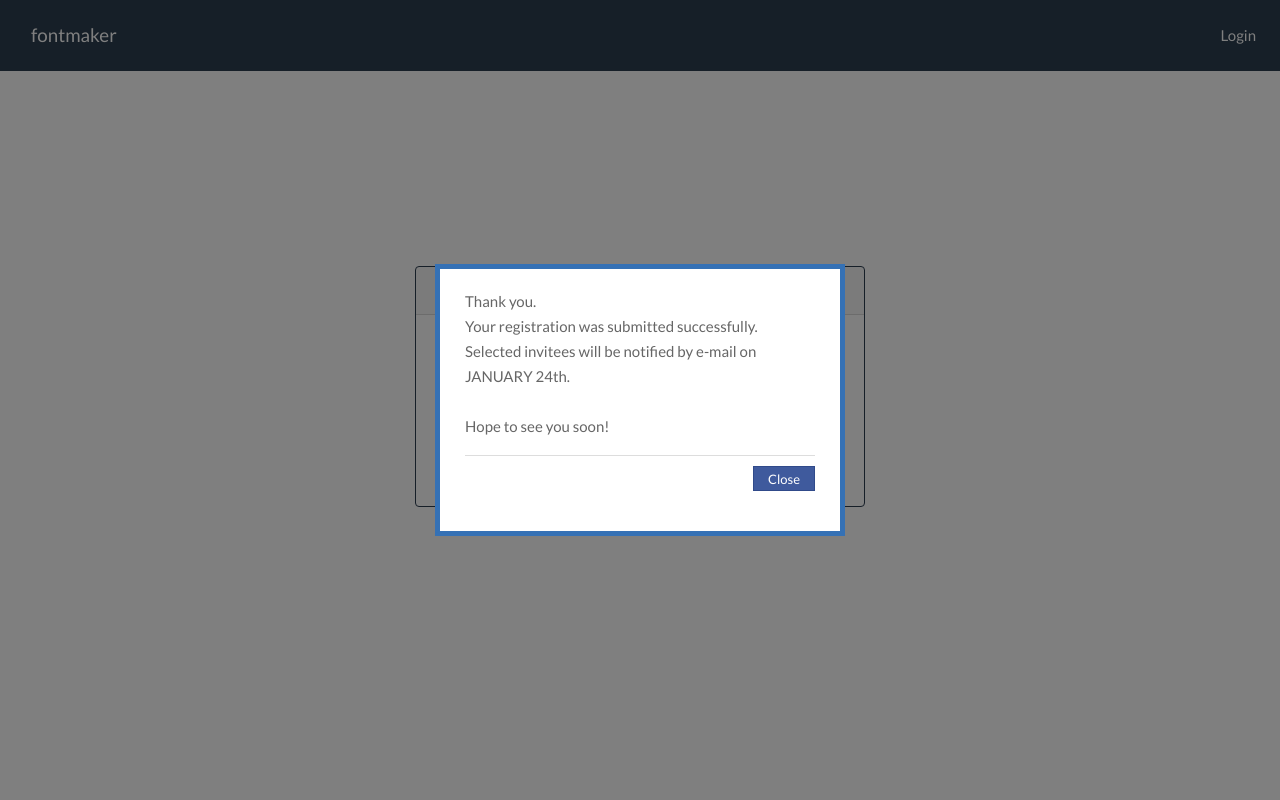
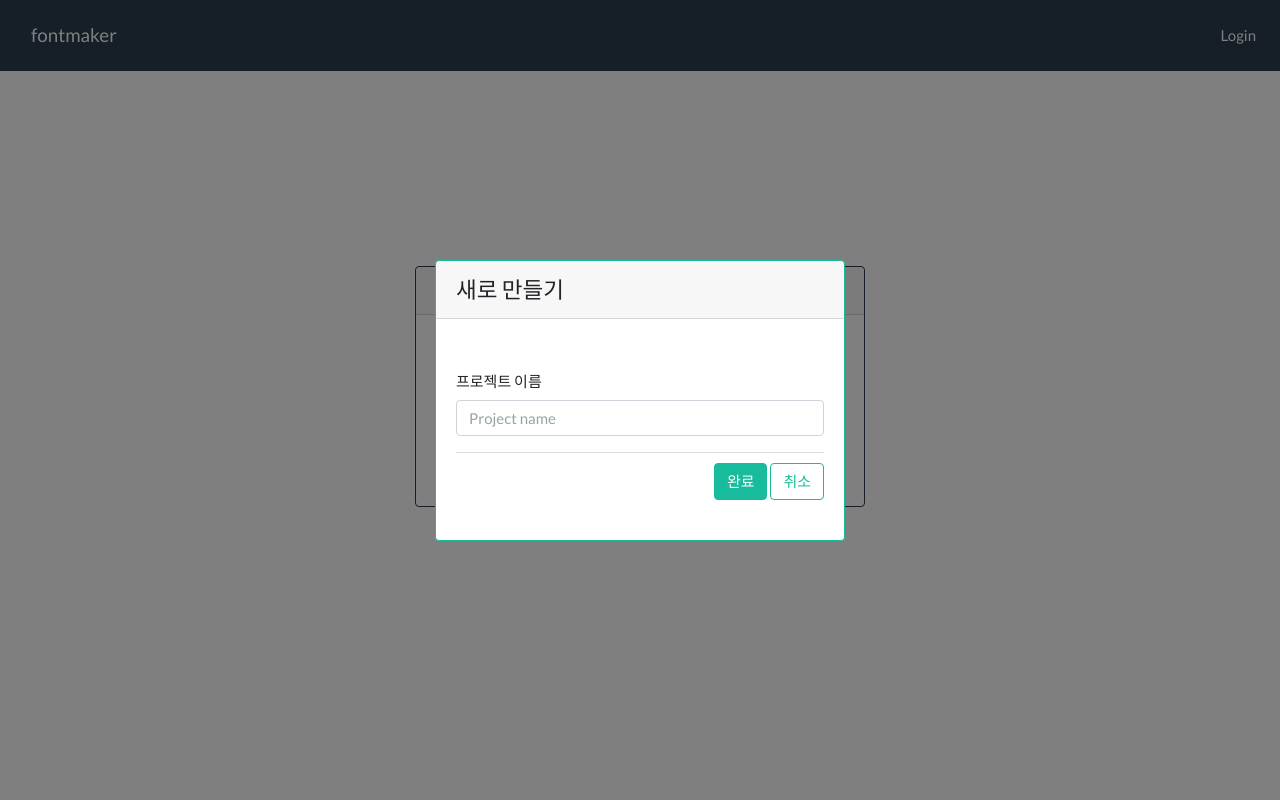
Before and after one commit to Howon-Shin/SaaS-font, a Django app: page /fontmaker/ in a window 1280 px wide, after a click on "새로 만들기". Run offline with Django 3.2, Linux system fonts and the light colour scheme; some libraries are stand-ins or nearby versions.

Commit message:
프로젝트 초기 팝업 화면 모양만

```diff
--- a/fontmaker/static/css/styles.css
+++ b/fontmaker/static/css/styles.css
@@ -24,12 +24,7 @@ html, body
 }
 
 .pop-layer .pop-container {
-  padding: 20px 25px;
-}
 
-.pop-layer p.ctxt {
-  color: #666;
-  line-height: 25px;
 }
 
 .pop-layer .btn-r {
@@ -48,7 +43,6 @@ html, body
   width: 410px;
   height: auto;
   background-color: #fff;
-  border: 5px solid #3571B5;
   z-index: 10;
 }
 
@@ -78,23 +72,50 @@ html, body
   display: block;
 }
 
-a.btn-layerClose {
-  display: inline-block;
-  height: 25px;
-  padding: 0 14px 0;
-  border: 1px solid #304a8a;
-  background-color: #3f5a9d;
-  font-size: 13px;
-  color: #fff;
-  line-height: 25px;
+.pop-layer2 .btn-r {
+  width: 100%;
+  margin: 10px 0 20px;
+  padding-top: 10px;
+  border-top: 1px solid #DDD;
+  text-align: right;
 }
 
-a.btn-layerClose:hover {
-  border: 1px solid #091940;
-  background-color: #1f326a;
-  color: #fff;
+.pop-layer2 {
+  display: none;
+  position: absolute;
+  top: 50%;
+  left: 50%;
+  width: 410px;
+  height: auto;
+  background-color: #fff;
+  z-index: 10;
 }
 
+.dim-layer2 {
+  display: none;
+  position: fixed;
+  _position: absolute;
+  top: 0;
+  left: 0;
+  width: 100%;
+  height: 100%;
+  z-index: 100;
+}
+
+.dim-layer2 .dimBg2 {
+  position: absolute;
+  top: 0;
+  left: 0;
+  width: 100%;
+  height: 100%;
+  background: #000;
+  opacity: .5;
+  filter: alpha(opacity=50);
+}
+
+.dim-layer2 .pop-layer2 {
+  display: block;
+}
 
 /************ draw-font ************/
 .pj-container
--- a/fontmaker/static/js/jquery.js
+++ b/fontmaker/static/js/jquery.js
@@ -1,19 +1,36 @@
 $(document).ready(function(){
-    $('.card-title').click(function(){
-        var $href = $(this).attr('href');
-        layer_popup($href);
-        console.log('jquery');
+    $('.card-title-new').click(function(){
+        let $href = $(this).attr('href');
+        layer_popup($href, 1);
+    });
+    $('.card-title-open').click(function(){
+        let $href2 = $(this).attr('href');
+        layer_popup($href2, 2);
     });
 });
 
-function layer_popup(el) {
+function layer_popup(el, num) {
 
-    var $el = $(el);    //레이어의 id를 $el 변수에 저장
-    var isDim = $el.prev().hasClass('dimBg'); //dimmed 레이어를 감지하기 위한 boolean 변수
+    // 새로 만들기 와 프로젝트 불러오기 구분용
+    let dimBg, _dimlayer, _popupclose, _layer;
+    if (num === 1) {
+        dimBg = 'dimBg';
+        _dimlayer = '.dim-layer';
+        _popupclose = '.popup-close';
+        _layer = '.layer .dimBg';
+    } else {
+        dimBg = 'dimBg2';
+        _dimlayer = '.dim-layer2';
+        _popupclose = '.popup-close2';
+        _layer = '.layer2 .dimBg2';
+    }
 
-    isDim ? $('.dim-layer').fadeIn() : $el.fadeIn();
+    let $el = $(el);    //레이어의 id를 $el 변수에 저장
+    let isDim = $el.prev().hasClass(dimBg); //dimmed 레이어를 감지하기 위한 boolean 변수
 
-    var $elWidth = ~~($el.outerWidth()),
+    isDim ? $(_dimlayer).fadeIn() : $el.fadeIn();
+
+    let $elWidth = ~~($el.outerWidth()),
         $elHeight = ~~($el.outerHeight()),
         docWidth = $(document).width(),
         docHeight = $(document).height();
@@ -28,13 +45,13 @@ function layer_popup(el) {
         $el.css({top: 0, left: 0});
     }
 
-    $el.find('a.btn-layerClose').click(function(){
-        isDim ? $('.dim-layer').fadeOut() : $el.fadeOut(); // 닫기 버튼을 클릭하면 레이어가 닫힌다.
+    $el.find(_popupclose).click(function(){
+        isDim ? $(_dimlayer).fadeOut() : $el.fadeOut(); // 닫기 버튼을 클릭하면 레이어가 닫힌다.
         return false;
     });
 
-    $('.layer .dimBg').click(function(){
-        $('.dim-layer').fadeOut();
+    $(_layer).click(function(){
+        $(_dimlayer).fadeOut();
         return false;
     });
 }
--- a/fontmaker/templates/base_generic.html
+++ b/fontmaker/templates/base_generic.html
@@ -37,32 +37,47 @@
         <div class="card border-primary mb-3">
             <div class="card-header">Index</div>
             <div class="card-body">
-                <a class="card-title" href="#layer2" style="font-size:1.5em">새로 만들기</a>
+                <a class="card-title-new" href="#layer2" style="font-size:1.5em">새로 만들기</a>
                 <p class="card-text">Make new font file.</p>
                 <br>
-                <a class="card-title" href="{% url 'draw' pk=1 %}" style="font-size:1.5em">프로젝트 불러오기</a>
+                <a class="card-title-open" href="#layer3" style="font-size:1.5em">프로젝트 불러오기</a>
                 <p class="card-text">Open existing project.</p>
             </div>
         </div>
     </div>
 </div>
-
+<!--새로만들기 누르면 나오는 layered popup-->
 <div class="dim-layer">
     <div class="dimBg"></div>
-    <div id="layer2" class="pop-layer">
-        <div class="pop-container">
-            <div class="pop-conts">
-                <!--content //-->
-                <p class="ctxt mb20">Thank you.<br>
-                    Your registration was submitted successfully.<br>
-                    Selected invitees will be notified by e-mail on JANUARY 24th.<br><br>
-                    Hope to see you soon!
-                </p>
-
-                <div class="btn-r">
-                    <a href="#" class="btn-layerClose">Close</a>
-                </div>
-                <!--// content-->
+    <div id="layer2" class="pop-layer card border-success mb-3">
+        <div class="card-header" style="font-size:1.5em">새로 만들기</div>
+        <div class="card-body">
+            <div class="form-group">
+                <label class="col-form-label mt-4" for="newProjectName">프로젝트 이름</label>
+                <input type="text" class="form-control" placeholder="Project name" id="newProjectName">
+            </div>
+            <div class="btn-r">
+                <button type="button" class="btn btn-success" onclick="location.href='{% url 'draw' pk=1 %}';">완료
+                </button>
+                <button type="button" class="btn btn-outline-success popup-close">취소</button>
+            </div>
+        </div>
+    </div>
+</div>
+<!--프로젝트 불러오기 누르면 나오는 layered popup-->
+<div class="dim-layer2">
+    <div class="dimBg2"></div>
+    <div id="layer3" class="pop-layer2 card border-success mb-3">
+        <div class="card-header" style="font-size:1.5em">프로젝트 불러오기</div>
+        <div class="card-body">
+            <div class="form-group">
+                <label class="col-form-label mt-4" for="projectName">프로젝트 이름</label>
+                <input type="text" class="form-control" placeholder="Project name" id="projectName">
+            </div>
+            <div class="btn-r">
+                <button type="button" class="btn btn-success" onclick="location.href='{% url 'draw' pk=1 %}';">완료
+                </button>
+                <button type="button" class="btn btn-outline-success popup-close2">취소</button>
             </div>
         </div>
     </div>
```
